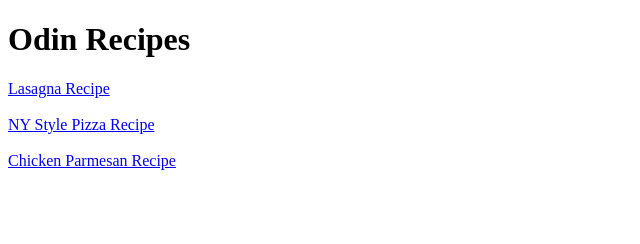
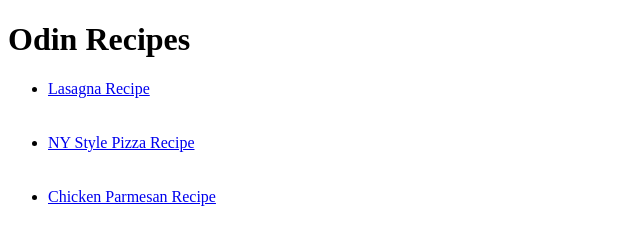
Before and after one commit to mlkobefan/odin-recipes, a plain HTML site: page index.html in a window 1280 px wide. Shown: the whole page, without its empty margins (0-640 px from the left). Drawn offline with Linux system fonts and the light colour scheme.

Commit message:
Create list of links

```diff
--- a/index.html
+++ b/index.html
@@ -8,12 +8,14 @@
 </head>
 <body>
     <h1>Odin Recipes</h1>
-    <a href="recipes/lasagna.html">Lasagna Recipe</a>
-    <br>
-    <br>
-    <a href="recipes/nypizza.html">NY Style Pizza Recipe</a>
-    <br>
-    <br>
-    <a href="recipes/chickenparm.html">Chicken Parmesan Recipe</a>
+    <ul>
+        <li><a href="recipes/lasagna.html">Lasagna Recipe</a></li>
+        <br>
+        <br>
+        <li><a href="recipes/nypizza.html">NY Style Pizza Recipe</a></li>
+        <br>
+        <br>
+        <li><a href="recipes/chickenparm.html">Chicken Parmesan Recipe</a></li>
+    </ul>
 </body>
 </html>
```
